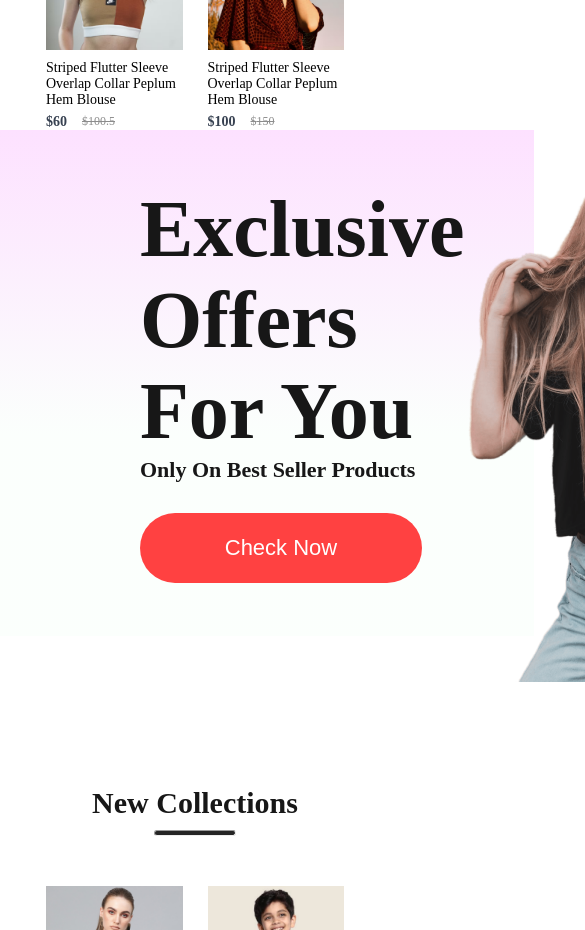
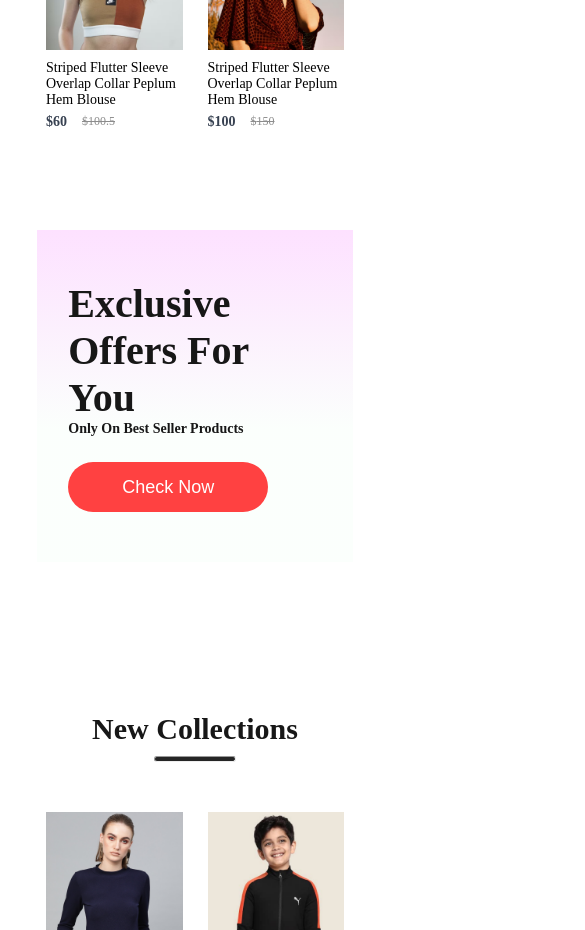
Before and after one commit to hanaalkadri/My-Fav, a React (Create React App) app: page / in a window 390 px wide. Shown: the part 1400-2330 px from the top of the page, 585 px wide, since content can reach past the window. Built offline with nearby package versions, Linux system fonts and the light colour scheme.

Commit message:
Update offers section styles and media queries

```diff
--- a/src/Components/Offers/Offers.css
+++ b/src/Components/Offers/Offers.css
@@ -1,45 +1,72 @@
 .offers{
+    margin: 100px auto;
     width: 65%;
-    height: 60vh;
     display: flex;
-    margin: auto;
-    padding: 0px 140px;
-    margin-bottom:150px;
-    background: linear-gradient(180deg,#fde1ff 0%,#e1ffea22 60%);
+    flex-wrap: wrap;
+    align-items: center;
+    justify-content: space-between;
+    padding: 0px 8%;
+    margin-bottom: 150px;
+    background: linear-gradient(180deg, #fde1ff 0%,#e1ffea22 60%);;
+}
 
-}
-.offers-left{
-    flex: 1;
-    display: flex;
-    flex-direction: column;
-    justify-content: center;
-}
 .offers-left h1{
     color: #171717;
-    font-size: 80px;
+    font-size: 60px;
     font-weight: 600;
 }
 .offers-left p{
     color: #171717;
-    font-size: 22px;
+    font-size: 16px;
     font-weight: 600;
 }
 .offers-left button{
-    width: 282px;
-    height: 70px;
+    width: 230px;
+    height: 60px;
     border-radius: 35px;
-    background-color: #ff4141;
+    background: #ff4141;
     border: none;
     color: white;
-    font-size:22px ;
+    font-size: 20px;
     font-weight: 500;
     margin-top: 30px;
     cursor: pointer;
 }
-.offers-right{
-    flex: 1;
-    display: flex;
-    align-items: center;
-    justify-content: flex-end;
-    padding-top: 50px;
+.offers-right img{
+    width: 320px;
+    padding-top: 20px;
 }
+
+/* ----- media query----- */
+
+@media(max-width:1280px){
+    .offers-right img{
+        width: 300px;
+    }
+    .offers-left h1{
+        font-size: 40px;
+    }
+    .offers-left p{
+        font-size: 14px;
+    }
+    .offers-left button{
+        width: 200px;
+        height: 50px;
+
+        font-size: 18px;
+        margin-top: 25px;
+    }
+}
+@media(max-width:1024px){
+    .offers-right img{
+        width: 200px;
+    }
+}
+@media(max-width:800px){
+    .offers-right{
+        display: none;
+    }
+    .offers{
+        padding: 50px 8%;
+    }
+}
```
